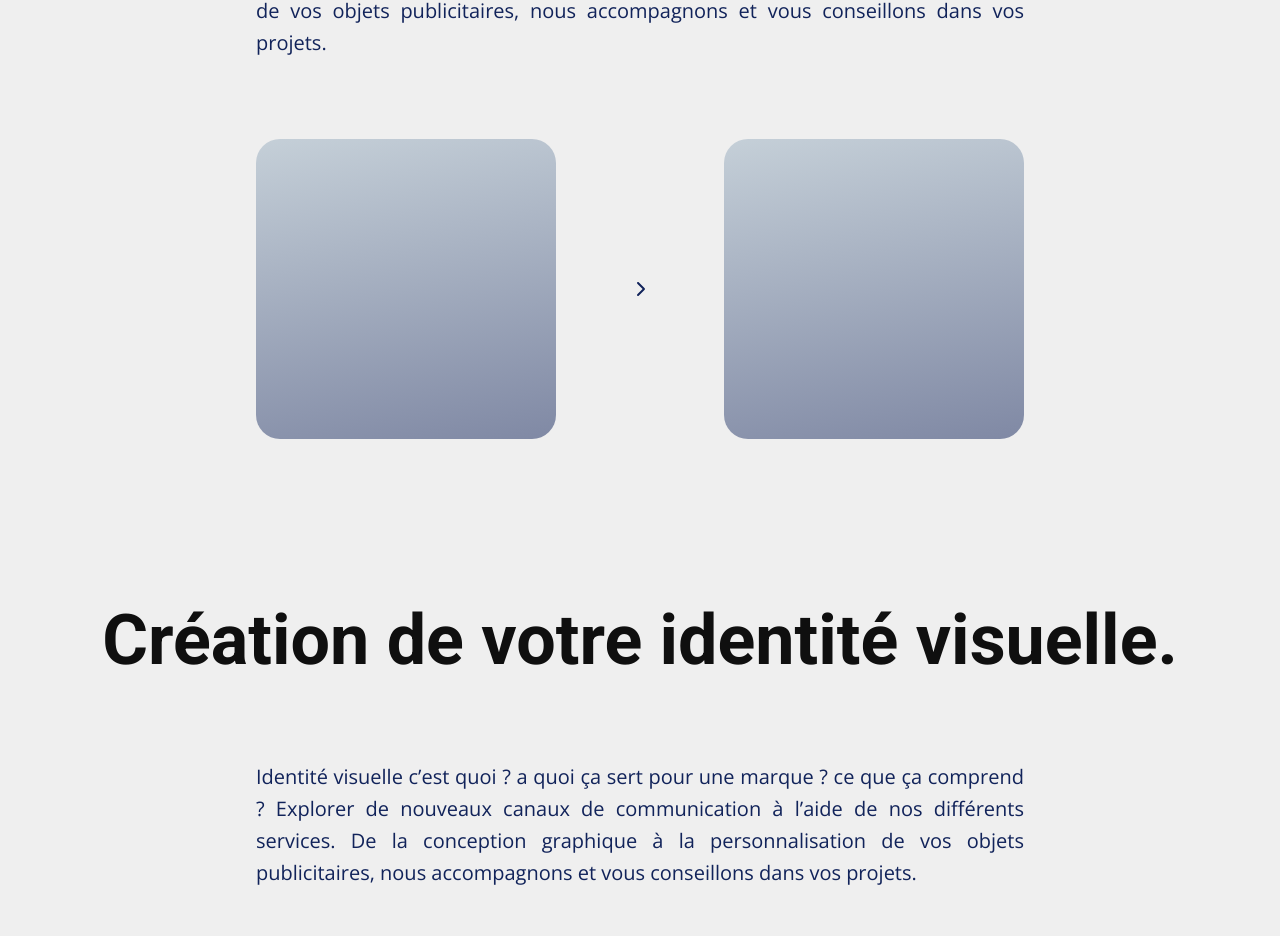
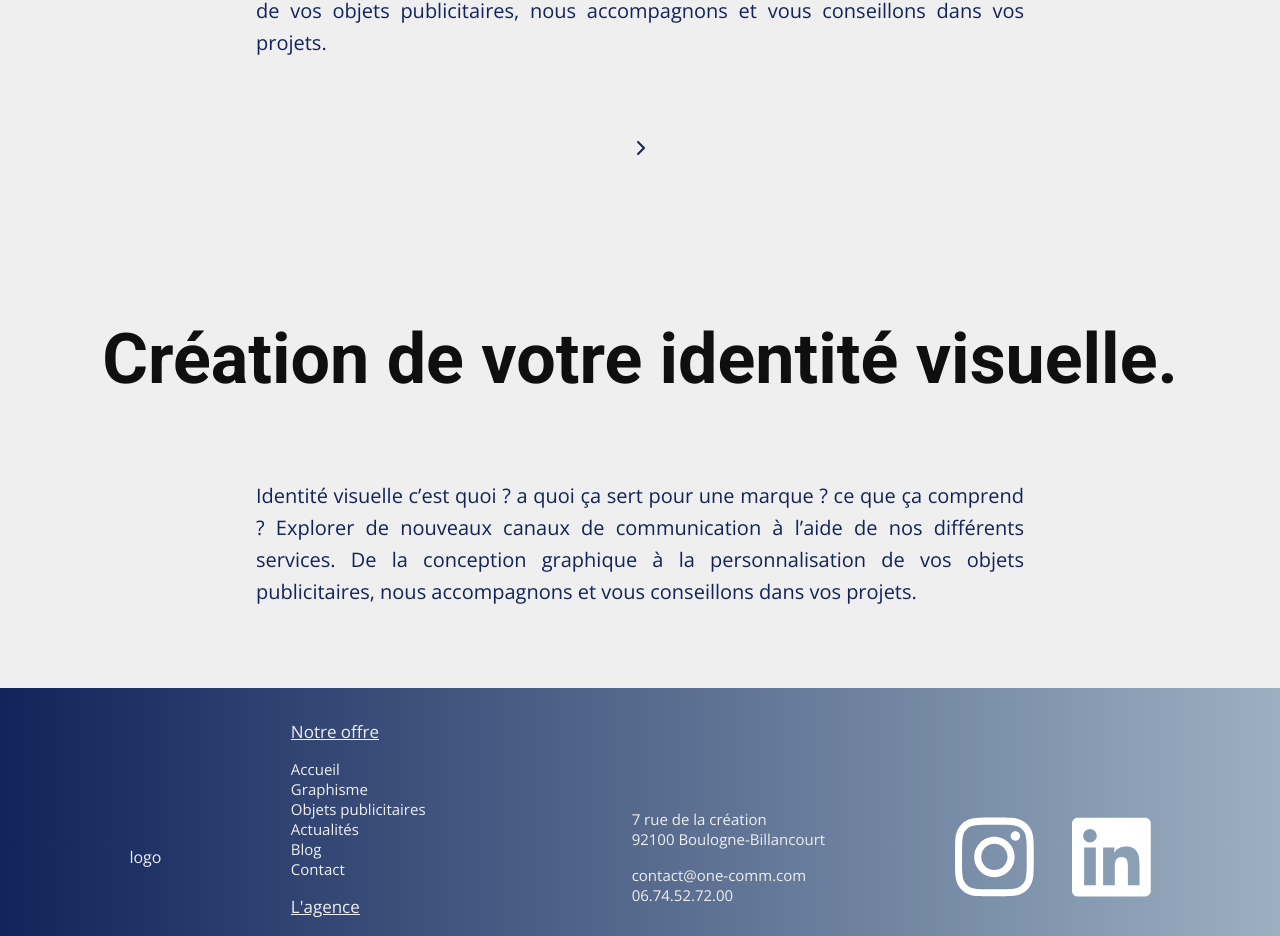
Before and after one commit to Scharlyopitz/One-comm, a React (Vite) app: page /graphicDesign in a window 1280 px wide. Shown: the part 1191-2127 px from the top of the page. Built offline with nearby package versions, Linux system fonts and the light colour scheme.

Commit message:
Suppression style des cards

```diff
--- a/src/sass/graphicDesign/_GDsection2.scss
+++ b/src/sass/graphicDesign/_GDsection2.scss
@@ -19,25 +19,4 @@
     line-height: 4vh;
     margin: 10vh 0;
   }
-
-  //   CARDS
-
-  .cardsContainer {
-    display: flex;
-    width: 60%;
-    display: flex;
-    justify-content: space-between;
-    align-items: center;
-
-    .Card {
-      background: linear-gradient(
-        350deg,
-        $LinearLightBlueOpct,
-        $LinearDarkBlueOpct
-      );
-      border-radius: 24px;
-      width: 300px;
-      height: 300px;
-    }
-  }
 }
--- a/src/style/style.css
+++ b/src/style/style.css
@@ -296,19 +296,6 @@ footer .copyright p {
   font-size: 20px;
   line-height: 4vh;
   margin: 10vh 0;
-}
-.GDSection2 .cardsContainer {
-  display: flex;
-  width: 60%;
-  display: flex;
-  justify-content: space-between;
-  align-items: center;
-}
-.GDSection2 .cardsContainer .Card {
-  background: linear-gradient(350deg, rgba(17, 35, 90, 0.5019607843), rgba(155, 176, 193, 0.5019607843));
-  border-radius: 24px;
-  width: 300px;
-  height: 300px;
 }
 
 .section1 {
```
Also changed, not shown: 1 other file (tests, documents, lock files or other folders).
